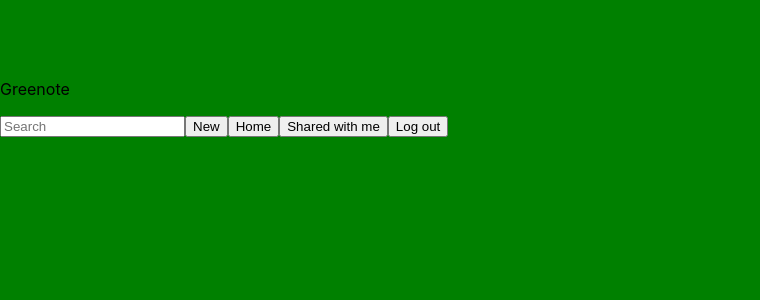
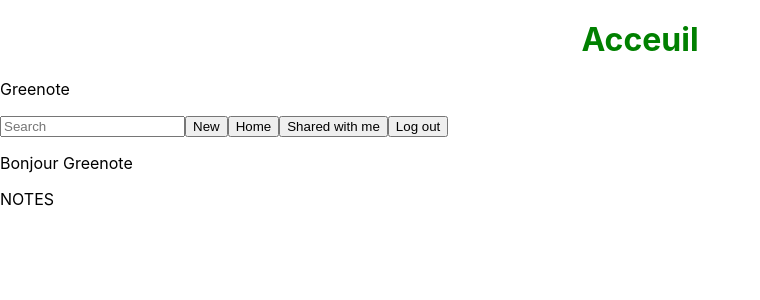
Before and after one commit to malika199/GreenoteFront, a Next.js app: page /acceuil in a window 1280 px wide. Shown: the top 300 px of the page, without its empty margins (0-760 px from the left). Built offline with nearby package versions, Linux system fonts and the light colour scheme.

Commit message:
page acceuil

```diff
--- a/src/components/layouts/Menu/index.js
+++ b/src/components/layouts/Dashbord/index.js
@@ -1,5 +1,6 @@
 import React from 'react';
-import styles from "./style.scss";
+import styles from "./style.module.scss";
+import Home from "@material-ui/icons/Home";
 
 const Index = () => {
 	return (
--- a/src/components/layouts/Home/index.js
+++ b/src/components/layouts/Home/index.js
@@ -1,5 +1,5 @@
 import React from 'react';
-import styles from "./style.scss";
+import styles from "./style.module.scss";
 
 const Index = () => {
 	return (
--- a/src/components/layouts/Menu/style.scss
+++ /dev/null
@@ -1,8 +0,0 @@
-html,
-body {
-	padding: 0;
-	margin: 0;
-	background-color: green;
-	font-family: -apple-system, BlinkMacSystemFont, Segoe UI, Roboto, Oxygen,
-	Ubuntu, Cantarell, Fira Sans, Droid Sans, Helvetica Neue, sans-serif;
-}
--- a/src/pages/acceuil/index.js
+++ b/src/pages/acceuil/index.js
@@ -1,14 +1,13 @@
 import React from 'react';
 import TitlePage from "../../components/UI/Title/TitlePage";
-import Menu from '../../components/layouts/Menu';
-import JSXStyle from 'styled-jsx/style';
-import Home from '../index';
+import Dashbord from '../../components/layouts/Dashbord';
+import Home from '../../components/layouts/Home';
 const Index = () => {
 	return (
 			<div>
 				<TitlePage title="Acceuil"/>
 				<form>
-				<Menu/>
+				<Dashbord/>
 				<Home/>
 				</form>
 			</div>
```
Also changed, not shown: src/components/layouts/Dashbord/style.module.scss (added), src/components/layouts/Home/style.module.scss (added).
